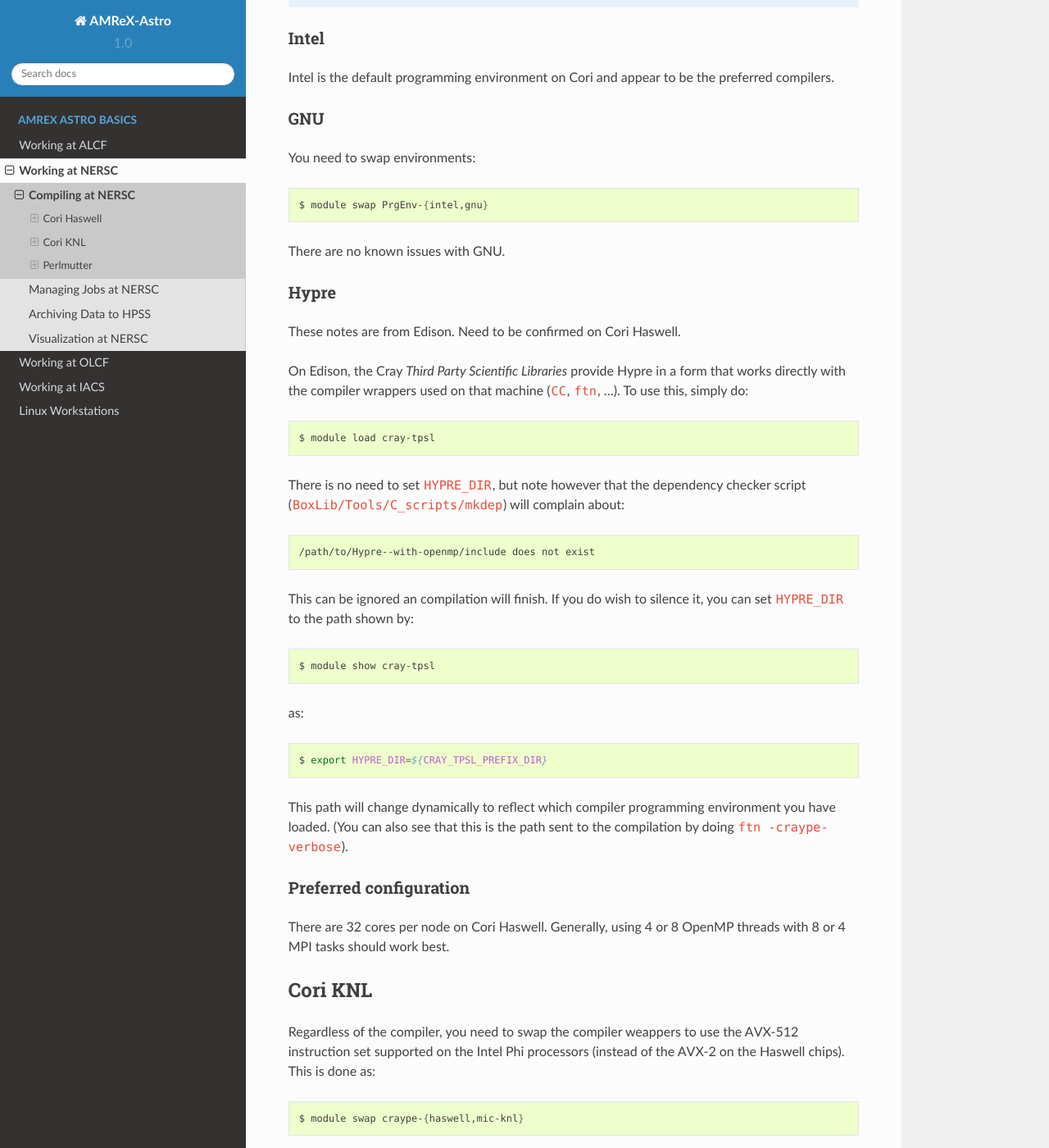
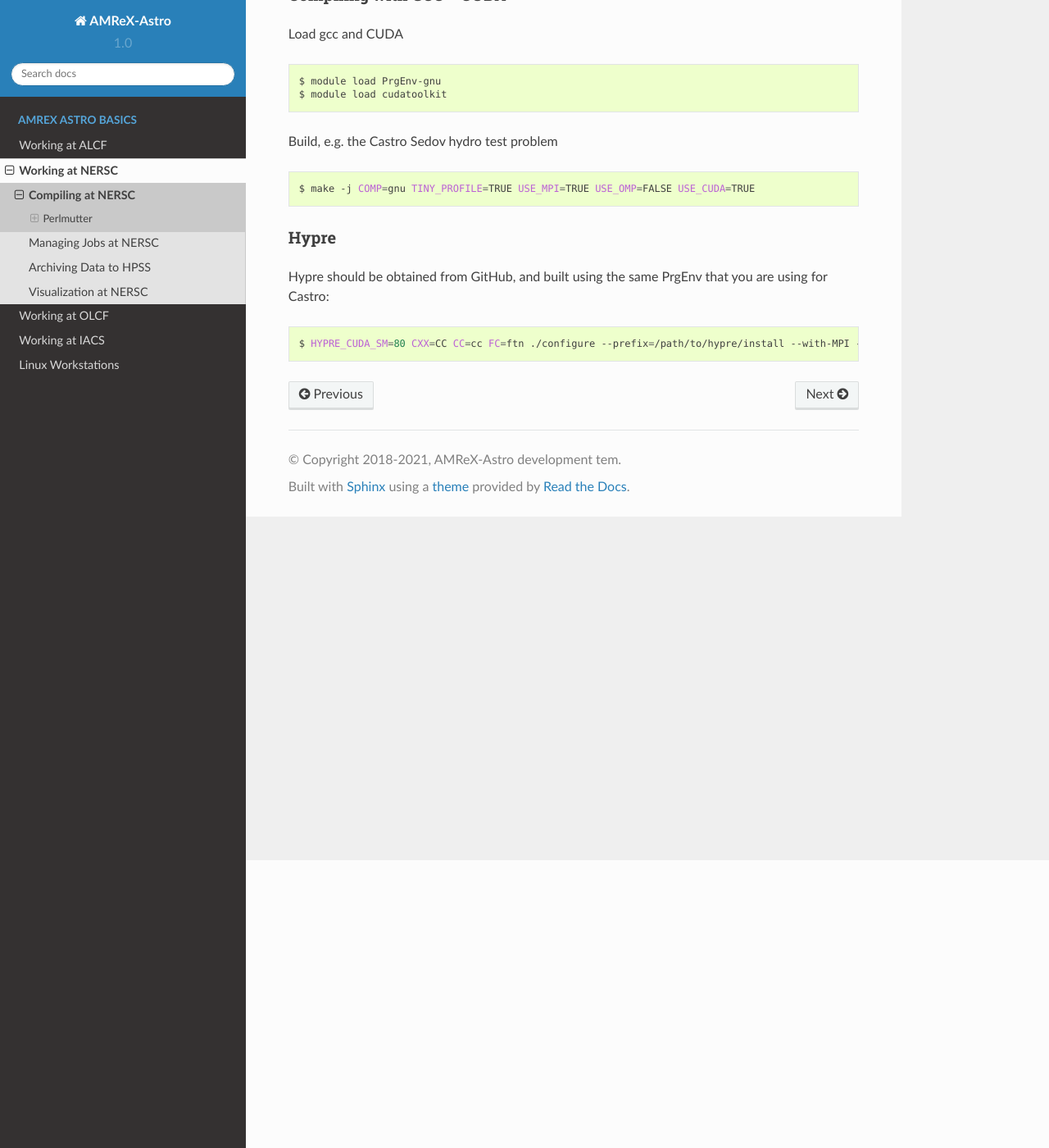
Before and after one commit to AMReX-Astro/workflow, a Sphinx documentation site: the page built from sphinx_docs/source/nersc-compilers.rst, in a window 1280 px wide and 1400 px high, scrolled down 351 px. Shown: the whole window at 82% size. Built offline with Sphinx 7.4.7 and the Read the Docs theme 2.0.0, drawn with Linux system fonts in a browser that asks for light colours; some of the changed text lies outside the part shown.

Commit message:
cori is no more ...

```diff
--- a/sphinx_docs/source/nersc-compilers.rst
+++ b/sphinx_docs/source/nersc-compilers.rst
@@ -2,116 +2,6 @@
 
 Compiling at NERSC
 ==================
-
-
-Cori Haswell
-------------
-
-.. note::
-
-   You need to set::
-
-      export MPICH_MAX_THREAD_SAFETY=multiple
-
-
-Intel
-^^^^^
-
-Intel is the default programming environment on Cori and appear to
-be the preferred compilers.
-
-
-GNU
-^^^
-
-You need to swap environments:
-
-.. prompt:: bash
-
-   module swap PrgEnv-{intel,gnu}
-
-There are no known issues with GNU.
-
-Hypre
-^^^^^
-
-These notes are from Edison.  Need to be confirmed on Cori Haswell.
-
-On Edison, the Cray *Third Party Scientific Libraries* provide Hypre
-in a form that works directly with the compiler wrappers used on that
-machine (``CC``, ``ftn``, ...).  To use this, simply do:
-
-.. prompt:: bash
-
-   module load cray-tpsl
-
-There is no need to set ``HYPRE_DIR``, but note however that the
-dependency checker script (``BoxLib/Tools/C_scripts/mkdep``) will
-complain about::
-
-  /path/to/Hypre--with-openmp/include does not exist
-
-This can be ignored an compilation will finish.  If you do wish to
-silence it, you can set ``HYPRE_DIR`` to the path shown by:
-
-.. prompt:: bash
-
-   module show cray-tpsl
-
-as:
-
-.. prompt:: bash
-
-   export HYPRE_DIR=${CRAY_TPSL_PREFIX_DIR}
-
-This path will change dynamically to reflect which compiler programming
-environment you have loaded.  (You can also see that this is the path
-sent to the compilation by doing ``ftn -craype-verbose``).
-
-
-
-Preferred configuration
-^^^^^^^^^^^^^^^^^^^^^^^
-
-There are 32 cores per node on Cori Haswell.  Generally, using 4 or 8 OpenMP
-threads with 8 or 4 MPI tasks should work best.
-
-
-
-
-Cori KNL
---------
-
-Regardless of the compiler, you need to swap the compiler weappers to
-use the AVX-512 instruction set supported on the Intel Phi processors
-(instead of the AVX-2 on the Haswell chips).  This is done as:
-
-.. prompt:: bash
-
-   module swap craype-{haswell,mic-knl}
-
-It could happen that even when the various verbosities are set to 0,
-when using several nodes (more than 64) in a run compiled with Intel,
-the follwing error shows::
-
-  forrtl: severe (40): recursive I/O operation, unit -1, file unknown
-
-Seems like the error is due to all threads printing to stdout. Adding
-the following to the ``inputs`` file, prevents this error to occur::
-
-  castro.print_fortran_warnings = 0
-
-
-Intel
-^^^^^
-
-When running MAESTROeX, we seem to need::
-
-  amrex.signal_handling = 0
-
-otherwise we get an ``Erroneous arithmetic error``.
-
-
 
 
 Perlmutter
```
Also changed, not shown: sphinx_docs/source/nersc-workflow.rst (+33 -39 lines).
